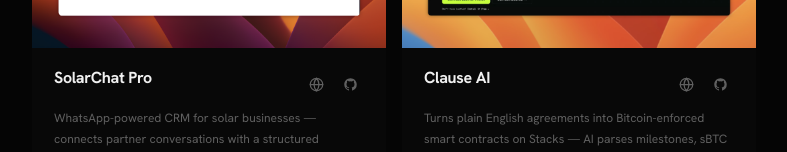
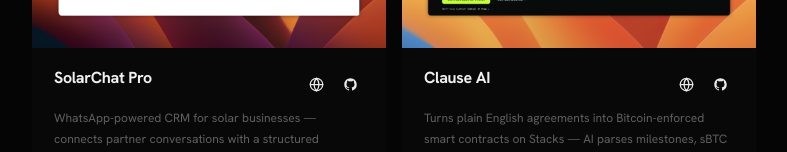
Before and after one commit to AymaanPathan/portfolio, a Next.js app: page / in a window 1280 px wide. Shown: the part 2340-2492 px from the top of the page, without its empty margins (246-1033 px from the left). Built offline with nearby package versions, Linux system fonts and the light colour scheme.

Commit message:
style: update stack icon color for better visibility in light mode

```diff
--- a/src/app/Sections/ProjectSection.tsx
+++ b/src/app/Sections/ProjectSection.tsx
@@ -8,7 +8,6 @@
 import AWS from "../icons/Aws.svg";
 import SolarchatPro from "../images/solarchatpro.png";
 import ClauseAi from "../images/clause-ai.png";
-import Stack from "../icons/stack.svg";
 
 const projects = [
   {
--- a/src/app/globals.css
+++ b/src/app/globals.css
@@ -1330,7 +1330,7 @@
   width: 28px;
   height: 28px;
   border-radius: var(--r-md);
-  color: var(--text-dark);
+  color: var(--text-bright);
   transition: var(--transition-fast);
 }
 .proj-link-btn:hover {
@@ -1387,6 +1387,7 @@
   background: var(--chip-bg-hover);
   border-color: var(--chip-border-hover);
 }
+
 .proj-tech-icon-img {
   opacity: 0.85;
   filter: brightness(1.05);
```
